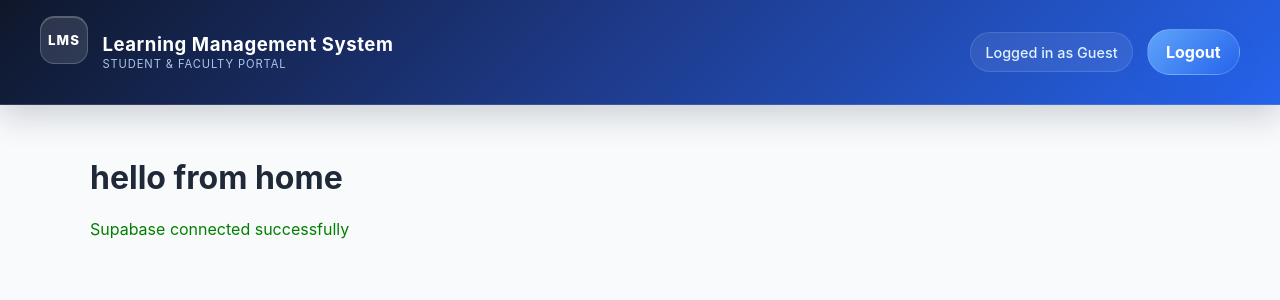
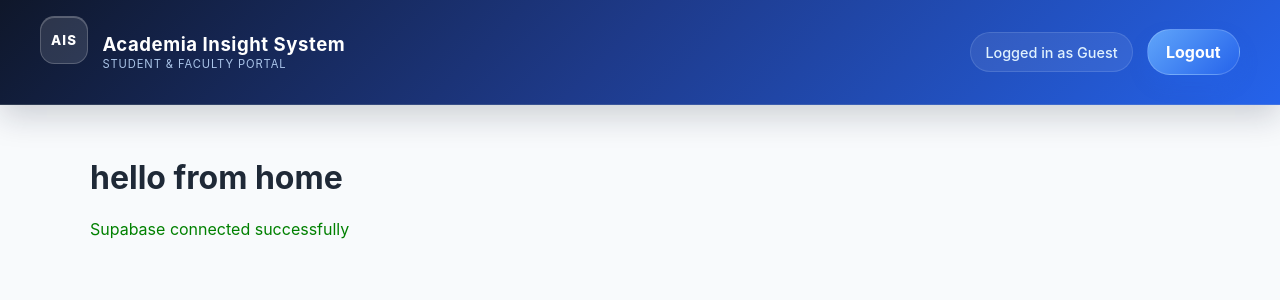
Before and after one commit to msameert/test, a Flask app: page /test in a window 1280 px wide. Shown: the top 300 px of the page. Run offline with Flask 3, Linux system fonts and the light colour scheme.

Commit message:
fix(Base): Updated System Name

```diff
--- a/templates/base.html
+++ b/templates/base.html
@@ -12,9 +12,9 @@
     <header class="site-header">
         <div class="header-nav">
             <div class="brand" aria-label="LMS home">
-                <div class="brand-mark">LMS</div>
+                <div class="brand-mark">AIS</div>
                 <div class="brand-copy">
-                    <span class="app-title">Learning Management System</span>
+                    <span class="app-title">Academia Insight System</span>
                     <small>Student & Faculty Portal</small>
                 </div>
             </div>
```
